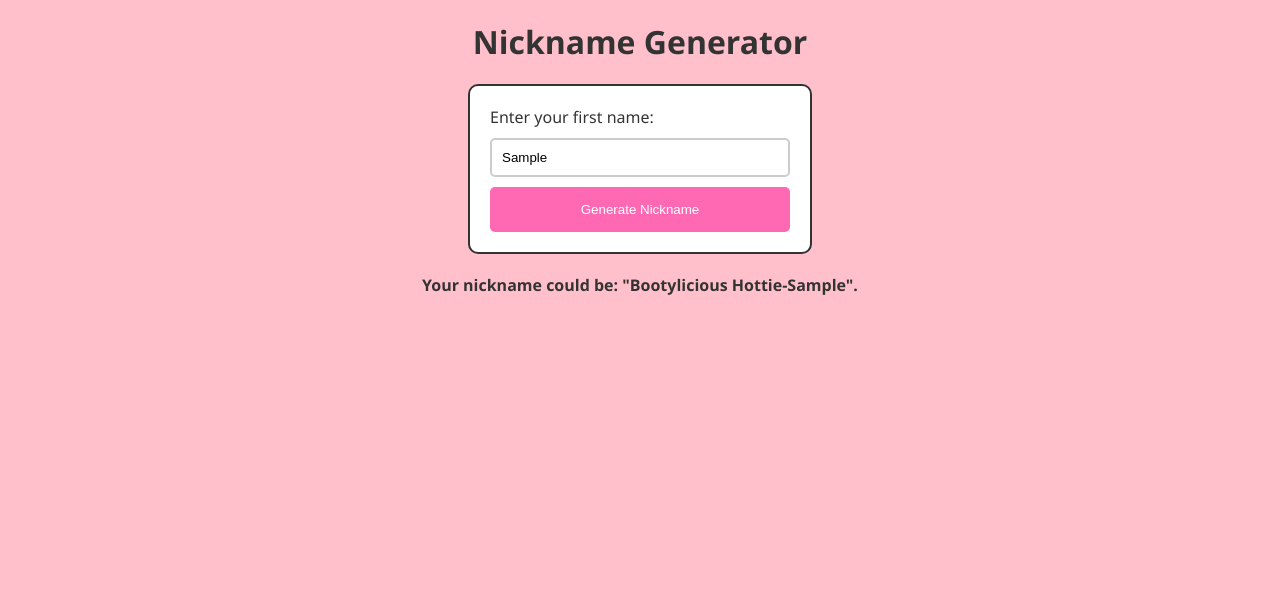
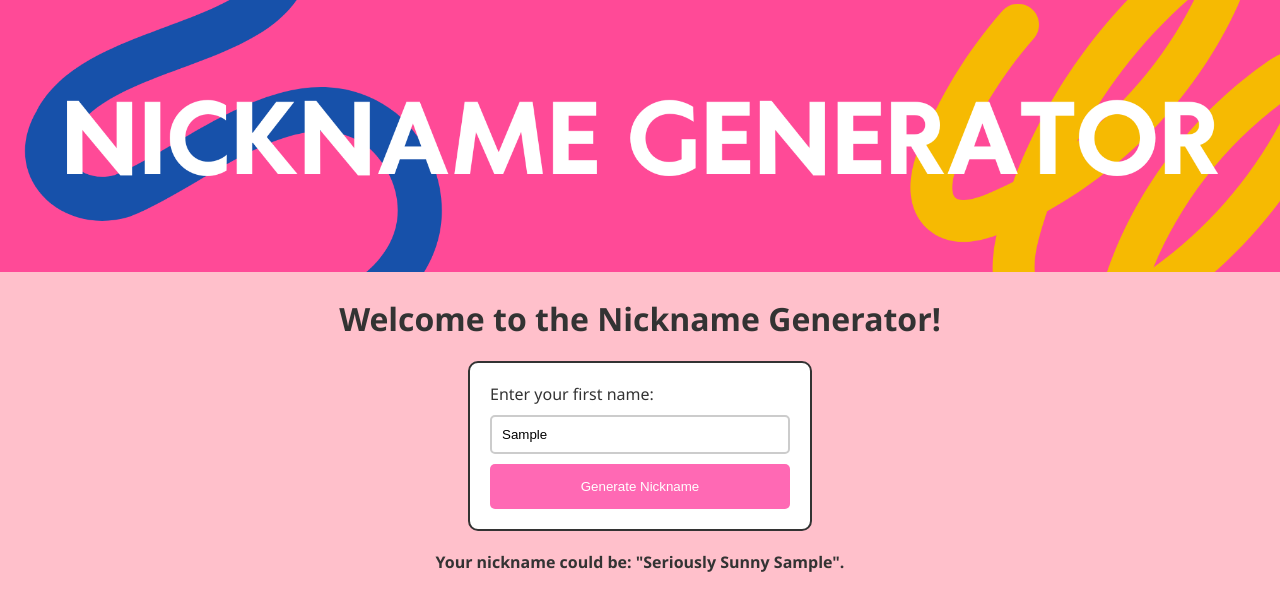
Before and after one commit to EllenHalv/Nickname-generator-CI-CD, a plain HTML site: page index.html in a window 1280 px wide. Both pictures are taken after typing "Sample" into the empty fields and a click on the button "Generate Nickname". Drawn offline with Linux system fonts and the light colour scheme.

Commit message:
split up randomized words into separate files

```diff
--- /dev/null
+++ b/adjectives.js
@@ -0,0 +1,30 @@
+const adjectives = {
+    'A': ['Adventurous', 'Amusing', 'Accident-waiting-to-happen', 'Artistic', 'Awesome', 'Athletic', 'Adorable', 'Ambitious', 'Always-late', 'Alert'],
+    'B': ['Brave', 'Bright', 'Bubbly', 'Blissful', 'Bouncy', 'Brilliant', 'Balding', 'Budding', 'Busy', 'Beautiful', 'Body-builder', 'Bad'],
+    'C': ['Cheerful', 'Creative', 'Curious', 'Clever', 'Caring', 'Charming', 'Comic genius', 'Cooperative', 'Colorful', 'Courageous', 'Cake-eating'],
+    'D': ['Daring', 'Delightful', 'Dynamic', 'Dazzling', 'Dimpled', 'Dreamy', 'Determined', 'Dandy', 'Dexter-vibes', 'Dependable', 'Darling', 'Dark'],
+    'E': ['Energetic', 'Enthusiastic', 'Exciting', 'Expressive', 'Easygoing', 'Empathetic', 'Enjoyable', 'Endearing', 'Excellent', 'Eager', 'Evil genius'],
+    'F': ['Friendly', 'Funny', 'Fearless', 'Fascinating', 'Fancy', 'Fantastic', 'Fierce', 'Flexible', 'Flourishing', 'Frolicking', 'Fabulous', 'Free-spirited'],
+    'G': ['Generous', 'Gentle', 'Giggly', 'Glorious', 'Grateful', 'Graceful', 'Gregarious', 'Growing', 'Gleeful', 'Genuine', 'Gentle giant'],
+    'H': ['Happy', 'Hopeful', 'Humorous', 'Harmonious', 'Heartwarming', 'Helpful', 'High-spirited', 'Honest', 'Hardworking', 'Humble', 'Homesick', 'Hard-to-reach', 'Handsome'],
+    'I': ['Imaginative', 'Inspiring', 'Inventive', 'Inquisitive', 'Impressive', 'Interesting', 'Iconic', 'Intelligent', 'Ingenious', 'Innocent', 'Icy', 'Impatient'],
+    'J': ['Joyful', 'Juicy', 'Jiggly', 'Jellybean-loving', 'Jolly', 'Jazzy', 'Jumpy', 'Jet-setter', 'Jaw-dropping', 'Jealous', 'Judgemental', 'Joker', 'Junk-collecting'],
+    'K': ['Kind', 'Know-it-all', 'Knowledgeable', 'Kaleidoscopic', 'Kooky', 'Kickboxing', 'Kale-loving', 'Knife-wielding', 'Knight', 'Kind'],
+    'L': ['Lively', 'Lovable', 'Legendary', 'Lucky', 'Luminous', 'Loyal', 'Laughing', 'Laid-back', 'Loving', 'Limitless', 'Lyrical', 'Lost'],
+    'M': ['Magical', 'Merry', 'Motivated', 'Magnificent', 'Mindful', 'Mischievous', 'Magnetic', 'Modest', 'Music-loving', 'Marvelous', 'Mad', 'Model-material'],
+    'N': ['Nice', 'Nurturing', 'Nonchalant', 'Neat', 'Nifty', 'Noble', 'Neighborly', 'Nauseous', 'Nocturnal', 'Nature-loving', 'Neat-freak', 'Negative'],
+    'O': ['Optimistic', 'Outgoing', 'Original', 'Open-minded', 'Observant', 'Orderly', 'Overjoyed', 'Offended', 'Outstanding', 'Open-hearted', 'Odd'],
+    'P': ['Playful', 'Positive', 'Polite', 'Pleasant', 'Patient', 'Passionate', 'Peaceful', 'Practical', 'Perceptive', 'Proud', 'Panicked'],
+    'Q': ['Quirky', 'Quick-witted', 'Quality-minded', 'Quiet', 'Quaint', 'Questioning', 'Quizzical', 'Qualified', 'Quizzical', 'Quick'],
+    'R': ['Radiant', 'Resilient', 'Reliable', 'Respectful', 'Responsive', 'Romantic', 'Rambunctious', 'Rejoicing', 'Reverent', 'Radiant'],
+    'S': ['Silly', 'Sincere', 'Sweet', 'Spirited', 'Supportive', 'Sunny', 'Smart', 'Serene', 'Strong', 'Smiling', 'Salty', 'Sarcastic'],
+    'T': ['Talented', 'Thoughtful', 'Tolerant', 'Tenacious', 'Trustworthy', 'Thankful', 'Tender', 'Thriving', 'Tidy', 'Team-spirited', 'Tea-loving'],
+    'U': ['Upbeat', 'Understanding', 'Unassuming', 'Unique', 'Uplifting', 'Unselfish', 'Unshakeable', 'Upstanding', 'Uplifted', 'Ubiquitous'],
+    'V': ['Vibrant', 'Versatile', 'Vivacious', 'Valiant', 'Venturesome', 'Visionary', 'Vivifying', 'Virtuous', 'Validated', 'Vocal'],
+    'W': ['Whimsical', 'Warm-hearted', 'Witty', 'Wise', 'Willing', 'Wondrous', 'Wacky', 'Winning', 'Welcoming', 'Wholesome', 'Wandering'],
+    'X': ['Xtraordinary', 'Xcellent', 'Xuberant', 'Xciting', 'Xemplary', 'Xhilirating', 'Xhilarious', 'Xtra', 'Xotic', 'Xtraordinary'],
+    'Y': ['Youthful', 'Yummy', 'Yearning', 'Yielded', 'Yoga-loving', 'Yay', 'Yes-minded', 'Yippee', 'Yare', 'Yay'],
+    'Z': ['Zesty', 'Zany', 'Zealous', 'Zingy', 'Zestful', 'Zippy', 'Zigzagging', 'Zoological', 'Zany', 'Zen'],
+  };
+
+  export default adjectives;
--- /dev/null
+++ b/descriptions.js
@@ -0,0 +1,5 @@
+const descriptions = [
+    'Little', 'Big', 'Sassy', 'Captain', 'Dr.', 'Insanely', 'Crazy', 'Seriously', 'Lonely', 'Old', 'Sad', 'Happy', 'Lil'
+  ];
+
+  export default descriptions;
--- a/index.html
+++ b/index.html
@@ -3,11 +3,11 @@
 <head>
   <meta charset="UTF-8">
   <meta name="viewport" content="width=device-width, initial-scale=1.0">
-  <title>Nickname Generator</title>
   <link rel="stylesheet" href="style.css">
 </head>
 <body>
-  <h1>Nickname Generator</h1>
+  <img src="nickname_header.png" alt="Nickname Header" style="width: 100%;">
+  <h1>Welcome to the Nickname Generator!</h1>
 
   <form id="name-and-nickname-form">
     <label for="name">Enter your first name:</label>
@@ -20,6 +20,6 @@
     <span id="generated-nickname"></span>
   </div>
 
-  <script src="script.js"></script>
+  <script src="script.js" type="module"></script>
 </body>
 </html>
--- a/script.js
+++ b/script.js
@@ -1,26 +1,29 @@
+// Importing descriptions and adjectives from separate files
+import descriptions from './descriptions.js';
+import adjectives from './adjectives.js';
+
 const nameInput = document.getElementById('name');
 const generatedNickname = document.getElementById('generated-nickname');
-const firstRandomWord = ['Little', 'Mr', 'Miss', 'Sir', 'Madame', 'Big', 'Bad', 'Lil', 'Feisty', 'Brave', 'Sassy', 'Captain', 'Dr.', 'Insane', 'Crazy', 'Major', 'Serious', 'Bootylicious', 'Sex-worker', 'Thirsty', 'Lonely', 'Under-aged', 'Old', 'Wrinkle-faced', 'Sad, old', 'Balding', 'Drunk', 'High-on-meth', 'Fucked-your-mom', 'Fucked-your-dad', 'Little Miss', 'Sad', 'Trump-supporting', 'Never on time', 'Horny', 'Slutty', 'Overworked', 'Glitter-Tits'];
-const secondRandomWord = ['Boo-Thang', 'SparkleTail', 'and tired', 'Ridinghood', 'Babe', 'Body-Builder', 'Baddie', 'Snake', 'Stoneface', 'Shame', 'Unusual', 'with-high-Ape-index', 'Hottie', 'Horseface', 'with an attitude', 'Party-pooper', 'with a drinking problem', 'and desperate', 'and horny for your dad', 'and horny for your mom', 'with a dildo', 'and always hungry', 'and always horny'];
-const nameEndings = ['-boi', '-licious'];
+
+// Function to capitalize the first letter of a string
+const capitalizeFirstLetter = (str) => {
+  return str.charAt(0).toUpperCase() + str.slice(1);
+};
 
 const generateNameAndNickname = (event) => {
-    event.preventDefault(); // Prevent form submission behavior
+  event.preventDefault(); // Prevent form submission behavior
 
-    const fullName = nameInput.value;
+  const fullName = capitalizeFirstLetter(nameInput.value);
 
-    // Check if a random number should be added to the name
-    const shouldAddRandomNumber = Math.random() > 0.8;
+  const firstLetter = fullName.charAt(0).toUpperCase(); //TODO print a message if invalid name is entered
 
-    // If a random number should be added, select a random nameEnding
-    const randomLetters = shouldAddRandomNumber ? nameEndings[Math.floor(Math.random() * nameEndings.length)] : '';
+  const firstWord = descriptions[Math.floor(Math.random() * descriptions.length)];
+  const secondWord = adjectives[firstLetter][Math.floor(Math.random() * adjectives[firstLetter].length)];
 
-    const firstWord = firstRandomWord[Math.floor(Math.random() * firstRandomWord.length)];
-    const secondWord = secondRandomWord[Math.floor(Math.random() * secondRandomWord.length)];
-    const generatedNameAndNicknameText = `Your nickname could be: "${firstWord} ${secondWord}-${fullName}${randomLetters}".`;
+  const generatedNameAndNicknameText = `Your nickname could be: "${firstWord} ${secondWord} ${fullName}".`;
 
-    // Set the text content of the 'generated-nickname' span
-    generatedNickname.textContent = generatedNameAndNicknameText;
+  // Set the text content of the 'generated-nickname' div
+  generatedNickname.textContent = generatedNameAndNicknameText;
 };
 
 const buttonElement = document.getElementById('generate-name-and-nickname-button');
```
Also changed, not shown: nickname_header.png (added), 1 other file.
